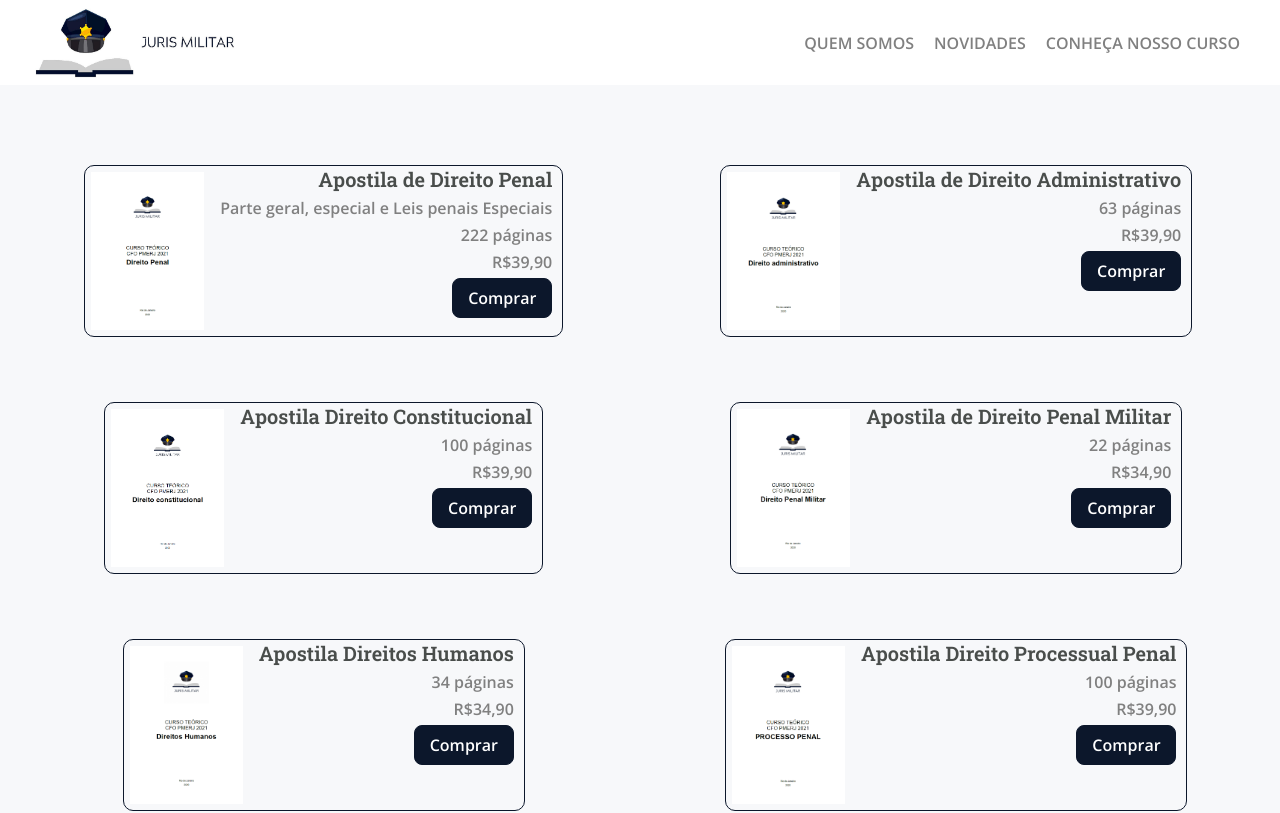
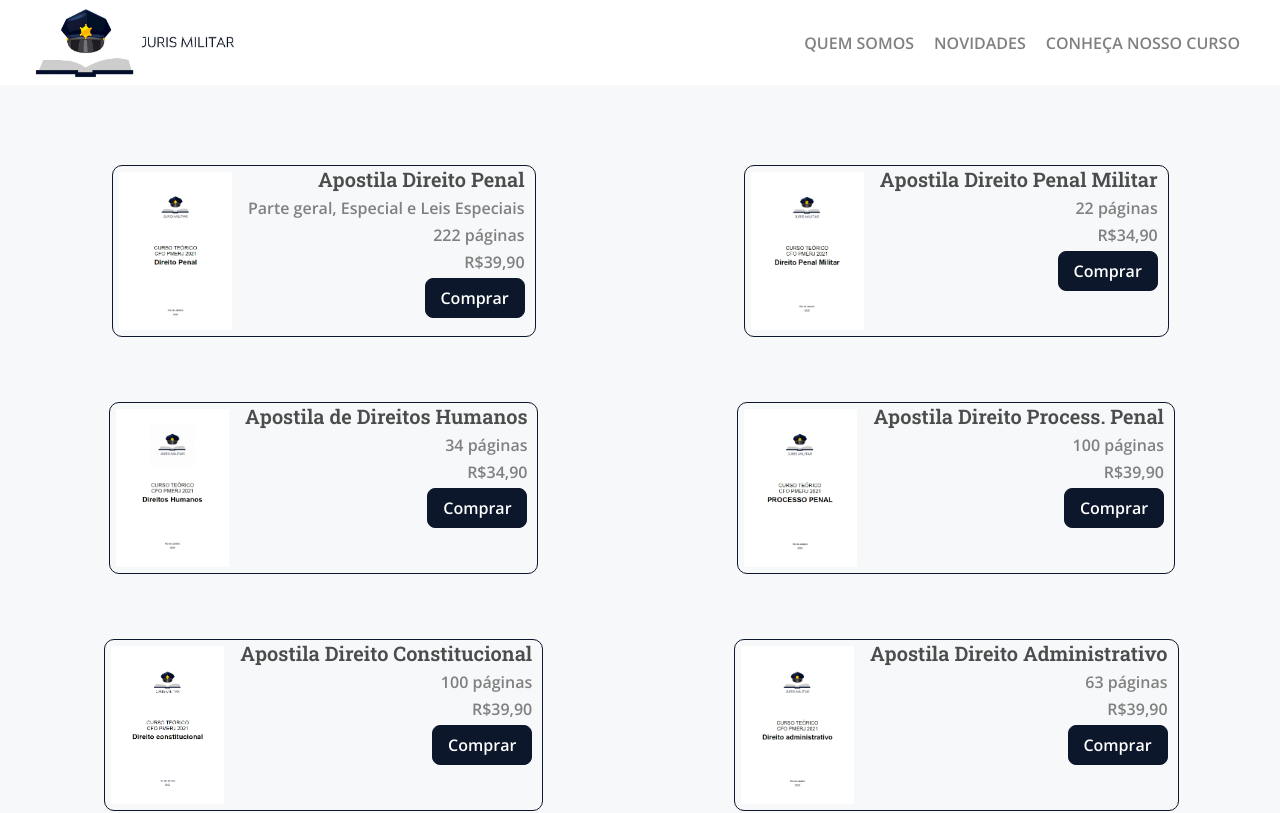
Before and after one commit to rodrigongama/landing-page-nextjs, a Next.js app: page /material in a window 1280 px wide. Shown: the top 813 px of the page. Built offline with nearby package versions, Linux system fonts and the light colour scheme.

Commit message:
align carousel and grid material

```diff
--- a/src/pages/material/index.js
+++ b/src/pages/material/index.js
@@ -13,8 +13,8 @@
       <div className={styles.textsContainer}>
         <img src="/capa-penal-geral.png" alt="Apostila de Direito Penal" />
         <div>
-          <h2>Apostila de Direito Penal</h2>
-          <p>Parte geral, especial e Leis penais Especiais</p>
+          <h2>Apostila Direito Penal</h2>
+          <p>Parte geral, Especial e Leis Especiais</p>
           <p>222 páginas</p>
           <p>R$39,90</p>
 
@@ -22,10 +22,37 @@
         </div>
       </div>
       <div className={styles.textsContainer}>
-        <img src="/capa-dir-adm.png" alt="Apostila de Direito Administrativo" />
+        <img
+          src="/capa-dir-penal-militar.png"
+          alt="Apostila de Direito Penal Militar"
+        />
         <div>
-          <h2>Apostila de Direito Administrativo</h2>
-          <p>63 páginas</p>
+          <h2>Apostila Direito Penal Militar</h2>
+          <p>22 páginas</p>
+          <p>R$34,90</p>
+
+          <Button title="Comprar" />
+        </div>
+      </div>
+      <div className={styles.textsContainer}>
+        <img src="/capa-dir-humanos.png" alt="Apostila Direitos Humanos" />
+        <div>
+          <h2>Apostila de Direitos Humanos</h2>
+          <p>34 páginas</p>
+          <p>R$34,90</p>
+
+          <Button title="Comprar" />
+        </div>
+      </div>
+
+      <div className={styles.textsContainer}>
+        <img
+          src="/capa-processo-penal.png"
+          alt="Apostila Direito Processual Penal"
+        />
+        <div>
+          <h2>Apostila Direito Process. Penal</h2>
+          <p>100 páginas</p>
           <p>R$39,90</p>
 
           <Button title="Comprar" />
@@ -41,37 +68,12 @@
           <Button title="Comprar" />
         </div>
       </div>
+
       <div className={styles.textsContainer}>
-        <img
-          src="/capa-dir-penal-militar.png"
-          alt="Apostila de Direito Penal Militar"
-        />
+        <img src="/capa-dir-adm.png" alt="Apostila de Direito Administrativo" />
         <div>
-          <h2>Apostila de Direito Penal Militar</h2>
-          <p>22 páginas</p>
-          <p>R$34,90</p>
-
-          <Button title="Comprar" />
-        </div>
-      </div>
-      <div className={styles.textsContainer}>
-        <img src="/capa-dir-humanos.png" alt="Apostila Direitos Humanos" />
-        <div>
-          <h2>Apostila Direitos Humanos</h2>
-          <p>34 páginas</p>
-          <p>R$34,90</p>
-
-          <Button title="Comprar" />
-        </div>
-      </div>
-      <div className={styles.textsContainer}>
-        <img
-          src="/capa-processo-penal.png"
-          alt="Apostila Direito Processual Penal"
-        />
-        <div>
-          <h2>Apostila Direito Processual Penal</h2>
-          <p>100 páginas</p>
+          <h2>Apostila Direito Administrativo</h2>
+          <p>63 páginas</p>
           <p>R$39,90</p>
 
           <Button title="Comprar" />
--- a/src/pages/material/styles.module.scss
+++ b/src/pages/material/styles.module.scss
@@ -8,7 +8,7 @@
         display: flex;
         border: 1px solid var(--dark-blue);
         border-radius: 10px;
-        max-width: 500px;
+        max-width: 450px;
         margin: 25px auto;
         &:first-of-type {
             margin-top: 150px;
```
Also changed, not shown: src/components/CarouselHome/index.js (+10 -11 lines).
